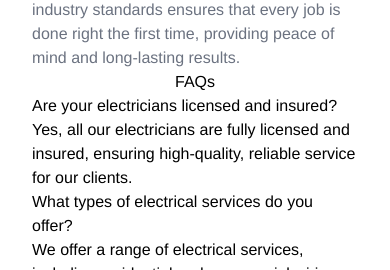
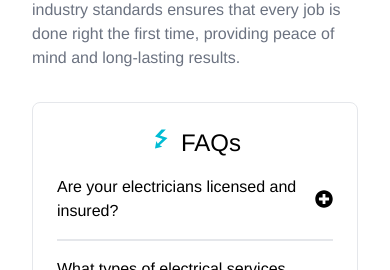
Before and after one commit to Mana12011207/TERA-electrical-services, a React (Create React App) app: page /about in a window 390 px wide. Shown: the part 574-844 px from the top of the page. Built offline with nearby package versions, Linux system fonts and the light colour scheme; a web font is replaced by a local one.

Commit message:
Add complete styling for faqs on mobile screens

```diff
--- a/src/components/FAQs.jsx
+++ b/src/components/FAQs.jsx
@@ -1,6 +1,6 @@
 import React, { useState } from "react";
-import { FaPlus } from "react-icons/fa";
-import { FaMinus } from "react-icons/fa";
+import { FaPlusCircle } from "react-icons/fa";
+import { FaMinusCircle } from "react-icons/fa";
 
 const faqs = [
   {
@@ -41,23 +41,37 @@ const faqs = [
 ];
 
 function FAQs() {
-  // const [isAnswerVisible, setIsAnswerVisible] = useState();
+  const [visibleIndex, setVisibleIndex] = useState(null);
 
-  // const openAnswers =(){
-  //   setIsAnswerVisible()
-  // }
+  const toggleAnswer = (index) => {
+    setVisibleIndex(visibleIndex === index ? null : index);
+  };
 
   return (
-    <>
-      <div>
-        {faqs.map((faq, index) => (
-          <div key={index}>
-            <p>{faq.question}</p>
-            <p>{faq.answer}</p>
+    <div>
+      {faqs.map((faq, index) => (
+        <div key={index}>
+          <div className="flex items-center">
+            <p className="my-4 mr-4">{faq.question} </p>
+            <button onClick={() => toggleAnswer(index)}>
+              {visibleIndex === index ? (
+                <FaMinusCircle className="text-lg" />
+              ) : (
+                <FaPlusCircle className="text-lg" />
+              )}
+            </button>
           </div>
-        ))}
-      </div>
-    </>
+          <p
+            className={`text-gray-500 text-sm ${
+              visibleIndex === index ? "" : "hidden"
+            }`}
+          >
+            {faq.answer}
+          </p>
+          <hr className="border border-solid" />
+        </div>
+      ))}
+    </div>
   );
 }
 
--- a/src/pages/About.jsx
+++ b/src/pages/About.jsx
@@ -1,6 +1,7 @@
 import React from "react";
 import BaseLayout from "../components/BaseLayout";
 import FAQs from "../components/FAQs";
+import { FcElectricity } from "react-icons/fc";
 
 function About() {
   return (
@@ -29,8 +30,13 @@ function About() {
             industry standards ensures that every job is done right the first
             time, providing peace of mind and long-lasting results.
           </p>
-          <h2 className="text-center">FAQs</h2>
-          <FAQs />
+          <div className="flex flex-col items-center p-6 mt-8 border border-solid rounded-lg">
+            <div className="flex justify-center">
+              <FcElectricity className="mr-2 text-2xl" />
+              <h2 className="text-2xl">FAQs</h2>
+            </div>
+            <FAQs />
+          </div>
         </div>
       </div>
     </BaseLayout>
```
